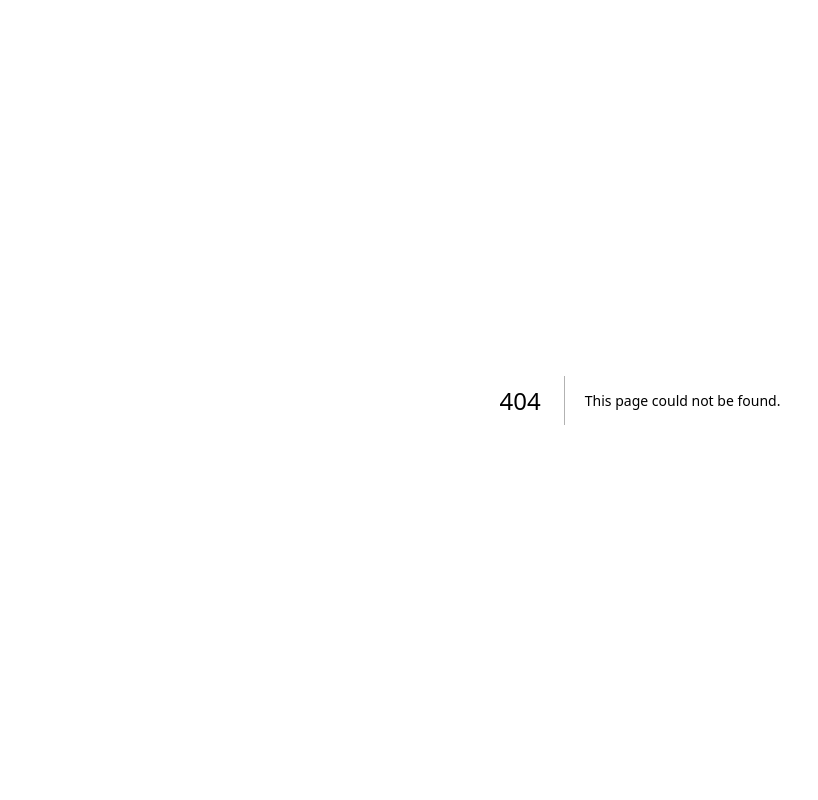
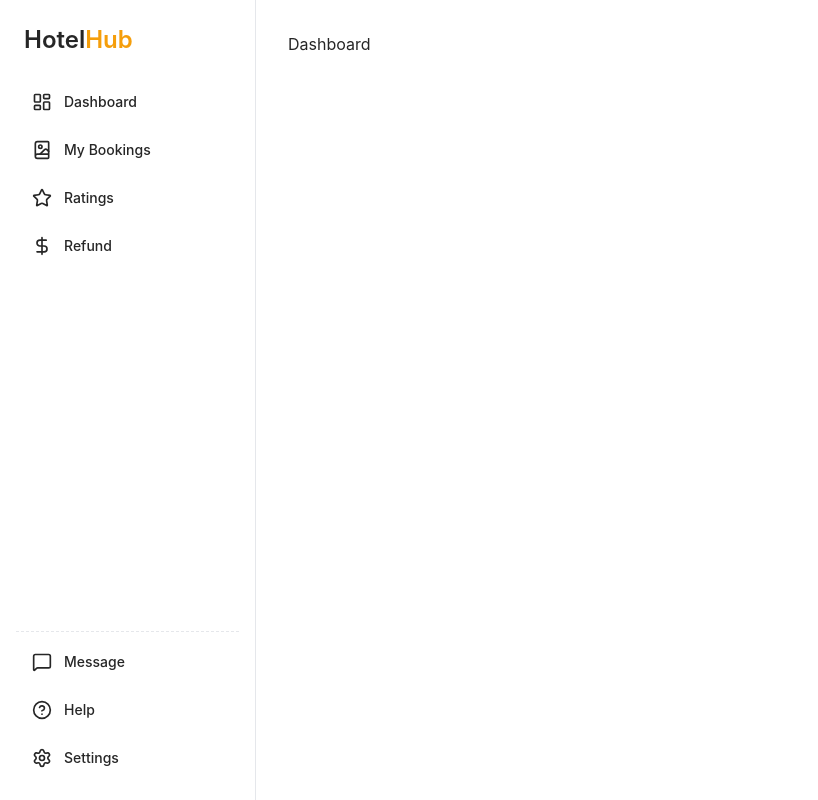
Before and after one commit to Thanhbo209/hotel-booking, a Next.js app in the folder frontend/: page /user/dashboard in a window 1280 px wide. Before the commit this address had no page. Shown: the whole page, without its empty margins (0-818 px from the left). Built offline with nearby package versions, Linux system fonts and the light colour scheme; no server answers.

Commit message:
(frontend): implement user dashboard UI

```diff
--- a/frontend/app/(public)/layout.tsx
+++ b/frontend/app/(public)/layout.tsx
@@ -1,19 +1,7 @@
 import type { Metadata } from "next";
-import { Geist, Geist_Mono } from "next/font/google";
 import { cookies } from "next/headers";
 import Navbar from "@/components/navbar/navbar";
-import { ThemeProvider } from "@/components/theme-provider";
 import Footer from "@/components/footer/footer";
-
-const geistSans = Geist({
-  variable: "--font-geist-sans",
-  subsets: ["latin"],
-});
-
-const geistMono = Geist_Mono({
-  variable: "--font-geist-mono",
-  subsets: ["latin"],
-});
 
 export const metadata: Metadata = {
   title: "HotelHub",
--- /dev/null
+++ b/frontend/app/(user)/layout.tsx
@@ -0,0 +1,21 @@
+// app/(owner)/owner/layout.tsx
+import Sidebar from "@/components/sidebar/sidebar";
+import { USER_SIDEBAR_LINKS } from "@/components/sidebar/user-constants/user-links";
+import UserNavbar from "@/components/navbar/user-navbar/user-navbar";
+
+export default function OwnerLayout({
+  children,
+}: {
+  children: React.ReactNode;
+}) {
+  return (
+    <div className="flex min-h-screen">
+      <Sidebar links={USER_SIDEBAR_LINKS} />
+
+      <div className="flex-1 flex flex-col">
+        <UserNavbar />
+        <main className="flex-1 p-8 ">{children}</main>
+      </div>
+    </div>
+  );
+}
--- /dev/null
+++ b/frontend/app/(user)/user/dashboard/page.tsx
@@ -0,0 +1,5 @@
+const Dashboard = () => {
+  return <div>Dashboard</div>;
+};
+
+export default Dashboard;
--- a/frontend/components/navbar/navbar.tsx
+++ b/frontend/components/navbar/navbar.tsx
@@ -103,9 +103,9 @@ export default function Navbar({ user }: { user?: UserType | null }) {
                     </span>
                   </div>
                   {user.role === "USER" && (
-                    <Link href="/bookings" className="dropdown-item">
+                    <Link href="/user/dashboard" className="dropdown-item">
                       <BookOpen className="w-4 h-4" />
-                      My Bookings
+                      Dashboard
                     </Link>
                   )}
 
--- /dev/null
+++ b/frontend/components/navbar/user-navbar/user-navbar.tsx
@@ -0,0 +1,99 @@
+"use client";
+
+import {
+  DropdownMenu,
+  DropdownMenuContent,
+  DropdownMenuItem,
+  DropdownMenuLabel,
+  DropdownMenuSeparator,
+  DropdownMenuTrigger,
+} from "@/components/ui/dropdown-menu";
+import { Avatar, AvatarFallback, AvatarImage } from "@/components/ui/avatar";
+import { Bell, Home, LogOut, Settings, User } from "lucide-react";
+import { Button } from "@/components/ui/button";
+import { useAuthStore } from "@/stores/auth-store";
+import { useLogout } from "@/features/auth/hooks/useLogout";
+import { useHydrateAuth } from "@/features/auth/hooks/useHydrateAuth";
+import Link from "next/link";
+
+export default function UserNavbar() {
+  useHydrateAuth();
+
+  const user = useAuthStore((s) => s.user);
+  const { logout, error } = useLogout();
+  if (!user) return null;
+
+  const initials = user.fullName
+    ?.split(" ")
+    .map((n) => n[0])
+    .join("")
+    .slice(0, 2)
+    .toUpperCase();
+
+  return (
+    <header className="flex items-center justify-between px-6 py-4 border-b ">
+      {/* Left */}
+      <div>
+        <h2 className="text-lg font-semibold">Welcome back!</h2>
+        <p className="text-sm text-muted-foreground">Have a nice day 👋</p>
+      </div>
+
+      {/* Right */}
+      <div className="flex items-center gap-4">
+        {/* Home */}
+        <Button variant="ghost" size="icon">
+          <Link href="/">
+            <Home className="w-5 h-5" />
+          </Link>
+        </Button>
+        {/* Notification */}
+        <Button variant="ghost" size="icon">
+          <Bell className="w-5 h-5" />
+        </Button>
+
+        {/* User Dropdown */}
+        <DropdownMenu>
+          <DropdownMenuTrigger asChild>
+            <Button variant="ghost" className="flex items-center gap-2 px-2">
+              <Avatar className="h-8 w-8">
+                <AvatarImage src={user.avatarURL || ""} />
+                <AvatarFallback>{initials}</AvatarFallback>
+              </Avatar>
+
+              <div className="text-left hidden md:block">
+                <p className="text-sm font-medium">{user.fullName}</p>
+                {user.role === "USER" && (
+                  <p className="text-xs text-muted-foreground">Customer</p>
+                )}
+              </div>
+            </Button>
+          </DropdownMenuTrigger>
+
+          <DropdownMenuContent align="end" className="w-56">
+            <DropdownMenuLabel>My Account</DropdownMenuLabel>
+
+            <DropdownMenuItem>
+              <User className="mr-2 h-4 w-4" />
+              Profile
+            </DropdownMenuItem>
+
+            <DropdownMenuItem>
+              <Settings className="mr-2 h-4 w-4" />
+              Settings
+            </DropdownMenuItem>
+
+            <DropdownMenuSeparator />
+
+            <DropdownMenuItem className="text-destructive" onClick={logout}>
+              <LogOut className="w-4 h-4 mr-2" />
+              Logout
+            </DropdownMenuItem>
+            {error && (
+              <p className="text-destructive text-sm px-2 pb-2">{error}</p>
+            )}
+          </DropdownMenuContent>
+        </DropdownMenu>
+      </div>
+    </header>
+  );
+}
--- /dev/null
+++ b/frontend/components/sidebar/user-constants/user-links.ts
@@ -0,0 +1,51 @@
+// config/ownerLinks.tsx
+import {
+  LayoutDashboard,
+  MessageSquare,
+  HelpCircle,
+  Settings,
+  DollarSign,
+  Star,
+  BookImageIcon,
+} from "lucide-react";
+
+export const USER_SIDEBAR_LINKS = [
+  {
+    label: "Dashboard",
+    path: "/owner/dashboard",
+    icon: LayoutDashboard,
+  },
+  {
+    label: "My Bookings",
+    path: "/owner/hotels",
+    icon: BookImageIcon,
+  },
+  {
+    label: "Ratings",
+    path: "/owner/bookings",
+    icon: Star,
+  },
+  {
+    label: "Refund",
+    path: "/owner/refund",
+    icon: DollarSign,
+  },
+  {
+    label: "Message",
+    path: "/owner/message",
+    icon: MessageSquare,
+    position: "bottom" as const,
+  },
+  {
+    label: "Help",
+    path: "/owner/help",
+    icon: HelpCircle,
+    position: "bottom" as const,
+  },
+  {
+    label: "Settings",
+    path: "/owner/settings",
+    icon: Settings,
+    position: "bottom" as const,
+  },
+];
--- a/frontend/features/home/components/rooms/components/room-card.tsx
+++ b/frontend/features/home/components/rooms/components/room-card.tsx
@@ -125,7 +125,7 @@ export function RoomCard({ room, checkInDate, checkOutDate }: RoomCardProps) {
               {room.name}
             </h3>
             <p className="text-sm text-muted-foreground">
-              {room.hotelId.name} · {room.hotelId.city}
+              {room.hotelId.name} as · {room.hotelId.city}
             </p>
             <div className="flex items-center gap-1.5 text-muted-foreground">
               <Users className="w-4 h-4" />
```
Also changed, not shown: frontend/components/sidebar/admin-constants/admin-links.ts (renamed from frontend/components/sidebar/admin-datas/admin-links.ts), frontend/components/sidebar/owner-constants/owner-links.ts (renamed from frontend/components/sidebar/owner-datas/owner-links.ts).
